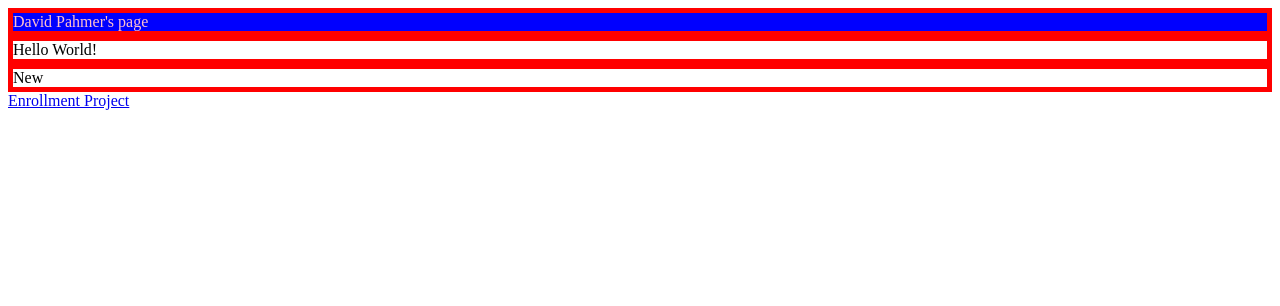
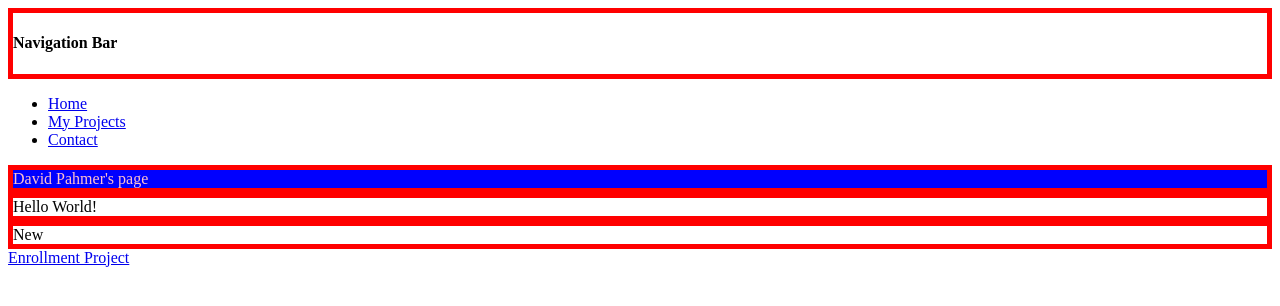
Before and after one commit to dpahmer/dpahmer.github.io, a plain HTML site: page index.html in a window 1280 px wide. Drawn offline with Linux system fonts and the light colour scheme.

Commit message:
Update index.html

```diff
--- a/index.html
+++ b/index.html
@@ -4,6 +4,16 @@
   <link rel="stylesheet" href="style.css">
 </head>
 <body>
+    <nav>
+      <div class="heading">
+        <h4>Navigation Bar</h4>
+      </div>
+      <ul class="nav-links">
+        <li><a class="active" href="index.html">Home</a></li>
+        <li><a href="pages/projects.html">My Projects</a></li>
+        <li><a href="pages/contact.html">Contact</a></li>
+      </ul>
+    </nav>
   <div class="hello">David Pahmer's page</div>
   <div>Hello World!</div>
   <div>New</div>
```
